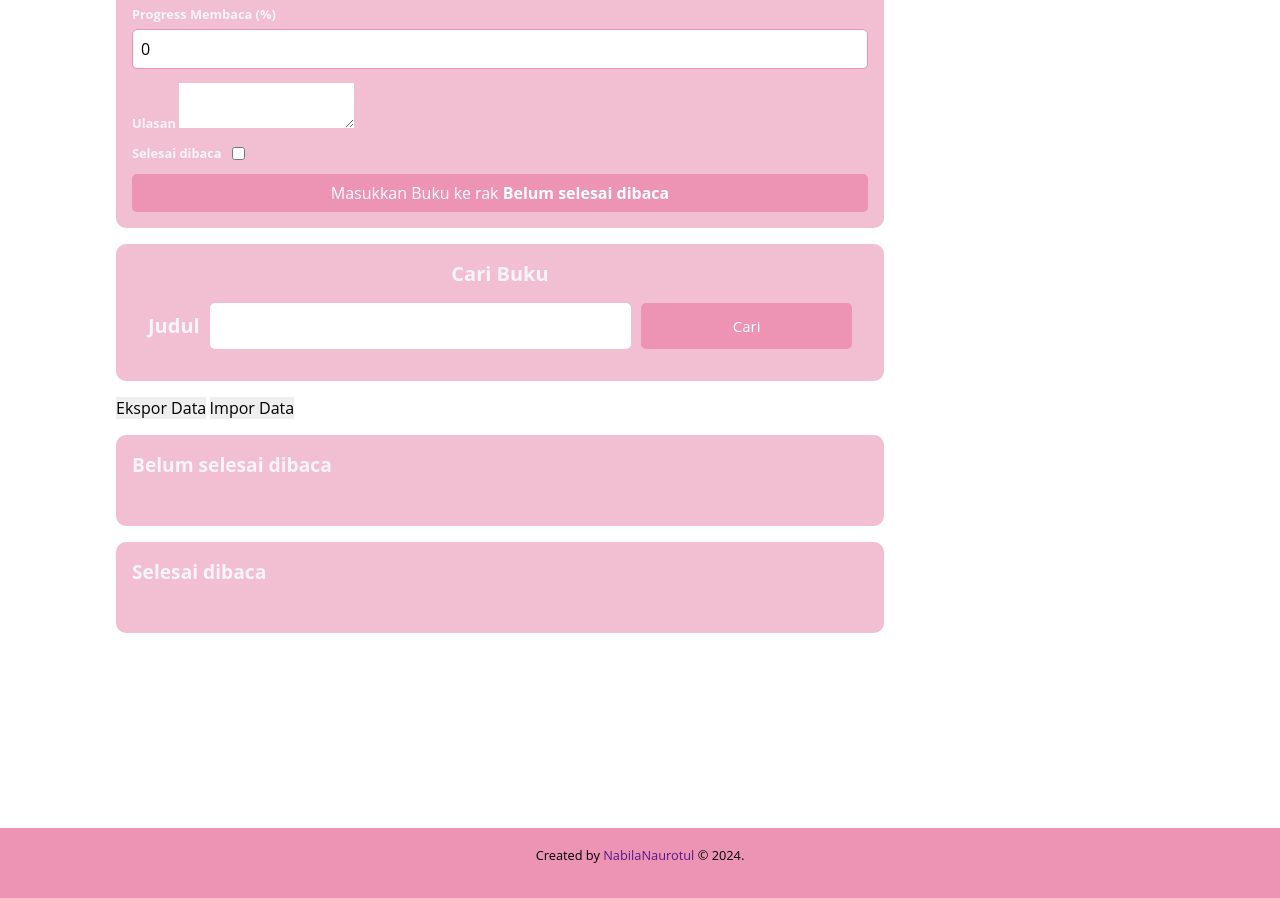
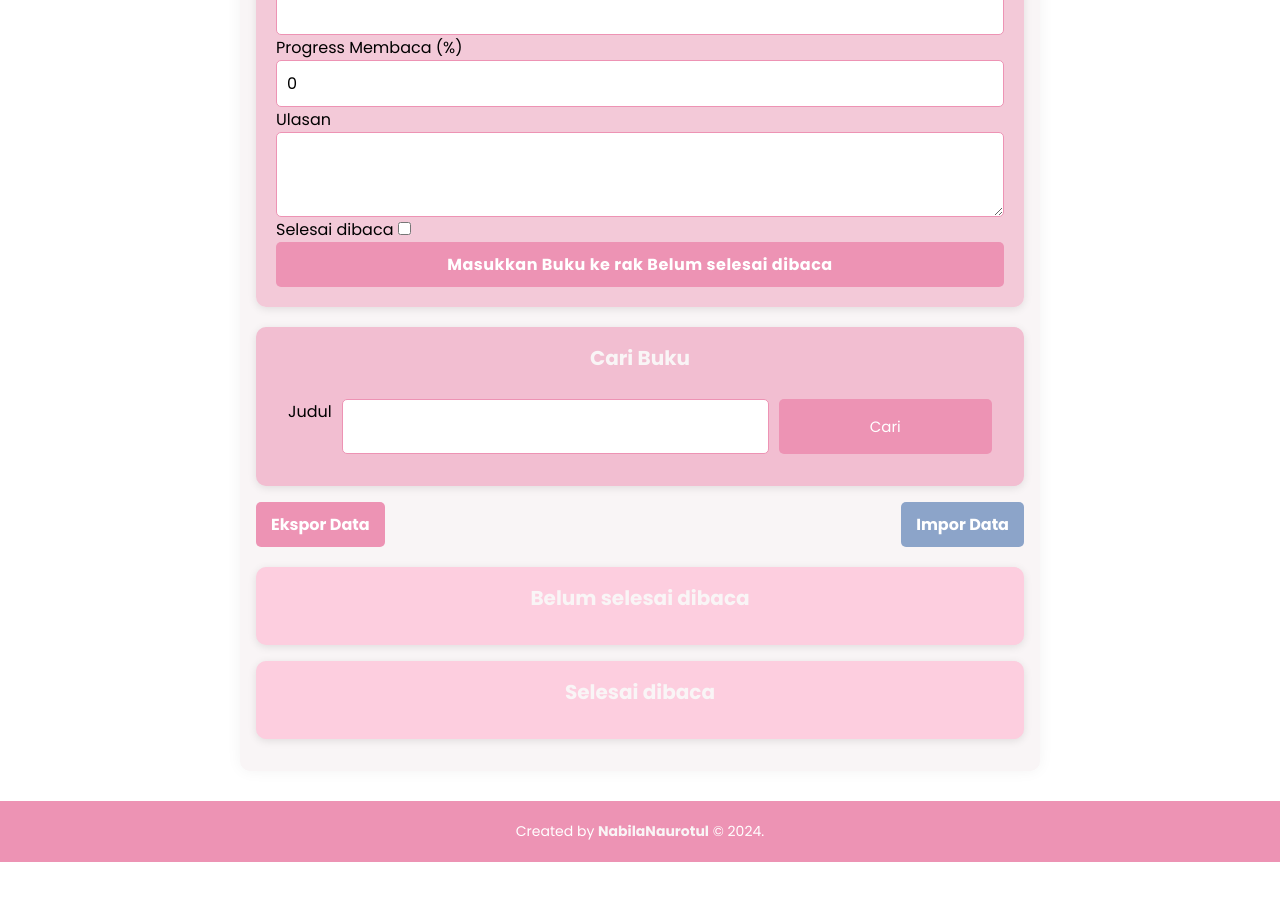
Before and after one commit to YunggiAlyana/bookshelfDigital, a plain HTML site: page index.html in a window 1280 px wide. Shown: the part 533-1431 px from the top of the page. After the commit the page ends 1395 px from the top, so only its background shows below. Drawn offline with Linux system fonts and the light colour scheme.

Commit message:
Update style.css Menambahkan fitur utama: struktur & navigasi, pencarian buku, validasi formulir, kategori buku, rating & ulasan, progress membaca, serta ekspor & impor data.

```diff
--- a/style.css
+++ b/style.css
@@ -1,13 +1,16 @@
 :root{
-    --pinkTerlupakan: #ed93b4;
-    --pinkTua: #F2BED1;
-    --pinkAgakMuda: #FDCEDF;
-    --pinkMuda: #F8E8EE;
-    --pinkBgt: #F9F5F6;
-    --jawir: #000;
-    --putih: #fff;
+    /* Ini warna-warna yang bakal dipake di seluruh halaman */
+    --pinkTerlupakan: #ed93b4; /* Pink yang agak tua */
+    --pinkTua: #F2BED1; /* Pink soft */
+    --pinkAgakMuda: #FDCEDF; /* Pink lebih terang */
+    --pinkMuda: #F8E8EE; /* Pink pastel */
+    --pinkBgt: #F9F5F6; /* Pink hampir putih */
+    --jawir: #000; /* Hitam */
+    --putih: #fff; /* Putih */
+    --biru: #8ca4c9; /* Biru kalem */
 }
 
+/* Reset default styling biar gak ada margin & padding aneh */
 * {
     padding: 0;
     margin: 0;
@@ -17,16 +20,21 @@
     text-decoration: none;
 }
 
+/* Biar font di body, input, sama button konsisten */
 body, input, button {
-    font-family: 'Open Sans', sans-serif;
+    font-family: 'Poppins', sans-serif;
 }
 
 input, button {
     font-size: 16px;
 }
 
+textarea {
+    font-family: 'Poppins', sans-serif;
+    font-size: 14px;
+}
 
-/* Header */
+/* ===== HEADER ===== */
 .head_bar {
     padding: 12px;
     display: flex;
@@ -35,89 +43,80 @@ input, button {
     background-color: var(--pinkTerlupakan);
     color: white;
     height: 60px;
-}
-.head_bar h1{
-    font-size: 20px;
+    box-shadow: 0 2px 10px rgba(0,0,0,0.1);
 }
 
+.head_bar h1{
+    font-size: 24px;
+    letter-spacing: 1px;
+}
+
+/* ===== MAIN CONTENT ===== */
 main {
     max-width: 800px;
     width: 80%;
     padding: 16px;
-    margin-top: 4rem;
-    margin-bottom: 0.8rem;
-    margin-left: 100px;
-    margin-right: 100px;
+    margin: 4rem auto 0.8rem;
+    box-shadow: 0 0 15px rgba(0,0,0,0.05);
+    border-radius: 10px;
+    background-color: var(--pinkBgt);
 }
 
+/* ===== FORM INPUT BUKU ===== */
 .input_section {
     display: flex;
     flex-direction: column;
-    padding: 16px;
-    /* border: 1px solid var(--pinkTua); */
+    padding: 20px;
     border-radius: 10px;
-    background-color: rgb(242, 190, 209, 2) ;
+    background-color: rgba(242, 190, 209, 0.8); /* Pink transparan dikit */
+    box-shadow: 0 2px 8px rgba(0,0,0,0.1);
+    margin-bottom: 20px;
 }
 
 .input_section > h2 {
     text-align: center;
     color: var(--putih);
+    margin-bottom: 15px;
+    font-size: 22px;
 }
 
-.input_section > form > .input {
-    margin: 8px 0;
-    cursor: pointer var(--pinkTerlupakan);
-}
-
+/* Styling buat tombol submit */
 .input_section > form > button {
     background-color: var(--pinkTerlupakan);
     color: white;
-    border: 1px;
     border-radius: 5px;
     display: block;
     width: 100%;
-    padding: 8px;
+    padding: 10px;
     cursor: pointer;
+    font-weight: bold;
+    letter-spacing: 0.5px;
+    transition: all 0.3s ease;
 }
 
-.input_section > form > button > span {
-    font-weight: bold;
+.input_section > form > button:hover {
+    background-color: #e684a3;
+    transform: translateY(-2px);
 }
 
-.input_section > form > .input > input {
+/* Biar input & textarea keliatan lebih rapi */
+.input_section > form > .input > input,
+.input_section > form > .input > textarea {
     display: block;
     width: 100%;
-    padding: 8px;
+    padding: 10px;
     border-radius: 5px;
     border: 1px solid var(--pinkTerlupakan);
+    transition: border 0.3s ease;
+    background-color: var(--putih);
 }
 
-
-.input_section > form > .input > label {
-    color: var(--pinkBgt);
-    font-weight: bold;
-
+.input_section > form > .input > textarea {
+    min-height: 80px;
+    resize: vertical;
 }
 
-.input_section > form > .input_inline {
-    margin: 12px 0;
-    display: flex;
-    align-items: center;
-}
-
-.input_section > form > .input_inline > label {
-    color: var(--pinkBgt);
-    font-weight: bold;
-    margin-right: 10px;
-}
-.input_section #inputBook .input .inputBookTitle{
-    margin-top: 6px;
-}
-.input_section #inputBook .input .inputBookTitle:hover{
-    border: 2px solid var(--pinkTerlupakan);
-}
-
-
+/* ===== FORM PENCARIAN BUKU ===== */
 .search_section {
     margin: 16px 0;
     display: flex;
@@ -126,14 +125,17 @@ main {
     padding: 16px;
     border-radius: 10px;
     background-color: var(--pinkTua);
+    box-shadow: 0 2px 8px rgba(0,0,0,0.1);
 }
 
 .search_section > h2 {
     color: var(--pinkBgt);
     font-size: 20px;
     font-weight: bold;
+    margin-bottom: 10px;
 }
 
+/* Input pencarian & tombol */
 .search_section > form {
     padding: 16px;
     width: 100%;
@@ -142,140 +144,117 @@ main {
     grid-gap: 10px;
 }
 
-.search_section > form > label {
-    display: flex;
-    align-items: center;
-}
-
 .search_section > form > input {
-    padding: 5px;
+    padding: 10px;
     border-radius: 5px;
+    border: 1px solid var(--pinkTerlupakan);
+    transition: all 0.3s ease;
 }
 
 .search_section > form > button {
     background-color: var(--pinkTerlupakan);
     color: white;
-    border: none;
     border-radius: 5px;
     cursor: pointer;
     display: inline-block;
-    padding: 1rem 1rem;
+    padding: 1rem;
     font-size: 15px;
-}
-.search_section #searchBook label{
-    color: var(--pinkBgt);
-    font-size: 20px;
-    font-weight: bold;
+    transition: all 0.3s ease;
 }
 
-.search_section #searchBook #searchBookTitle:hover{
-    border: 2px solid var(--pinkTerlupakan);
+.search_section > form > button:hover {
+    background-color: #e684a3;
+    transform: translateY(-2px);
 }
 
+/* ===== BUTTON IMPORT/EXPORT ===== */
+.import_export_section {
+    display: flex;
+    justify-content: space-between;
+    margin-bottom: 20px;
+}
+
+.import_export_section button {
+    padding: 10px 15px;
+    background-color: var(--biru);
+    color: white;
+    border-radius: 5px;
+    cursor: pointer;
+    font-weight: bold;
+    transition: all 0.3s ease;
+}
+
+.import_export_section button:hover {
+    background-color: #7b93b8;
+    transform: translateY(-2px);
+}
+
+/* Tombol ekspor beda warna */
+.import_export_section .export_btn {
+    background-color: var(--pinkTerlupakan);
+}
+
+.import_export_section .export_btn:hover {
+    background-color: #e684a3;
+}
+
+/* ===== BOOK SHELF (RAK BUKU) ===== */
 .book_shelf {
-    margin: 16px 0 0 0;
+    margin: 16px 0;
+    border-radius: 10px;
     padding: 16px;
-    border-radius: 10px;
-    background-color: var(--pinkTua);
+    background-color: var(--pinkAgakMuda);
+    box-shadow: 0 2px 8px rgba(0,0,0,0.1);
 }
 
 .book_shelf > h2 {
     color: var(--pinkBgt);
+    text-align: center;
+    font-size: 20px;
+    font-weight: bold;
+    margin-bottom: 15px;
 }
 
+/* Styling buku biar grid */
 .book_shelf > .book_list {
-    padding: 16px;
+    display: grid;
+    grid-template-columns: repeat(auto-fill, minmax(300px, 1fr));
+    gap: 16px;
+    margin-top: 16px;
 }
 
-.book_shelf > .book_list > .book_item {
-    padding: 8px 16px 16px 16px;
-    border: 1px solid black;
-    border-radius: 5px;
-    margin: 10px 0;
+/* ===== FOOTER ===== */
+footer {
+    padding: 20px;
+    text-align: center;
+    background-color: var(--pinkTerlupakan);
+    color: white;
+    font-size: 14px;
+    margin-top: 30px;
 }
 
-.book_shelf > .book_list > .book_item > h3, p {
-    margin: 8px 0;
+footer a {
+    color: var(--pinkBgt);
+    font-weight: bold;
+    transition: color 0.3s ease;
 }
 
-.book_shelf > .book_list > .book_item > .action > button {
-    border: 0;
-    padding: 5px;
-    margin: 0 5px 0 0;
-    border-radius: 5px;
-    cursor: pointer;
+footer a:hover {
+    color: var(--putih);
+    text-decoration: underline;
 }
 
-.book_shelf > .book_list > .book_item > .action > .green {
-    background-color: darkgreen;
-    color: white;
-}
-
-.book_shelf > .book_list > .book_item > .action > .red {
-    background-color: darkred;
-    color: white;
-}
-
-footer{
-    background-color: var(--pinkTerlupakan);
-    padding: 0.8rem 0 2rem;
-    text-align: center;
-    justify-content: center;
-    margin-top: 14rem;
-    /* width: 100%;
-    height: 50px;  */
-    /* position: absolute; */
-}
-
-
-
-/* Setting media screen */
-
-/* laptop */
-@media (max-width: 1366px) {
-    html {
-      font-size: 80%;
-    }
-  }
-
-  /* tablet */
-  @media (max-width: 758px) {
-    html {
-      font-size: 70%;
-    }
-    main{
-
-        justify-content: center;
-        align-items: center;
-        position: center;
-        gap: 40px;
-        max-width: 100%;
-        margin-left: 35px;
-        margin-right: 30px;
-    }
-     .search_section #searchBook{
-        width: 100%;
-        margin: 10px;
-        padding-right: 10px;
-        justify-content: center;
-     }
-     .search_section #searchBook #searchBookTitle{
-        width: 150px;
-
-
-     }
-     .search_section #searchBook #searchSubmit{
-        width: 100%;
-     }
-     .search_section #searchBook .cari{
-        font-size: 15px;
-     }
-
-}
-/* hp */
-@media (max-width: 450px) {
-    html {
-      font-size: 60%;
+/* ===== RESPONSIVE DESIGN ===== */
+@media screen and (max-width: 768px) {
+    main {
+        width: 90%;
     }
 
-  }
+    .search_section > form {
+        grid-template-columns: 1fr;
+    }
+
+    .book_shelf > .book_list {
+        grid-template-columns: 1fr;
+    }
+}
```
